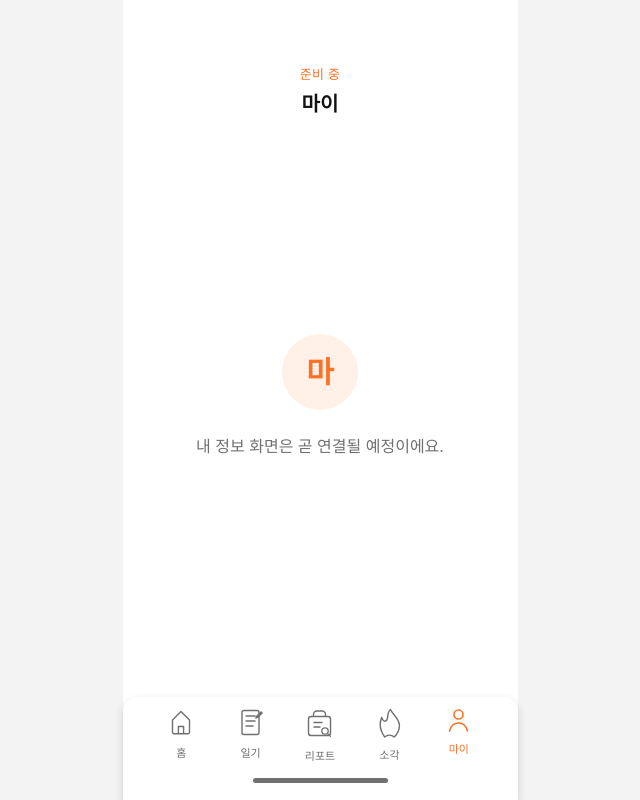
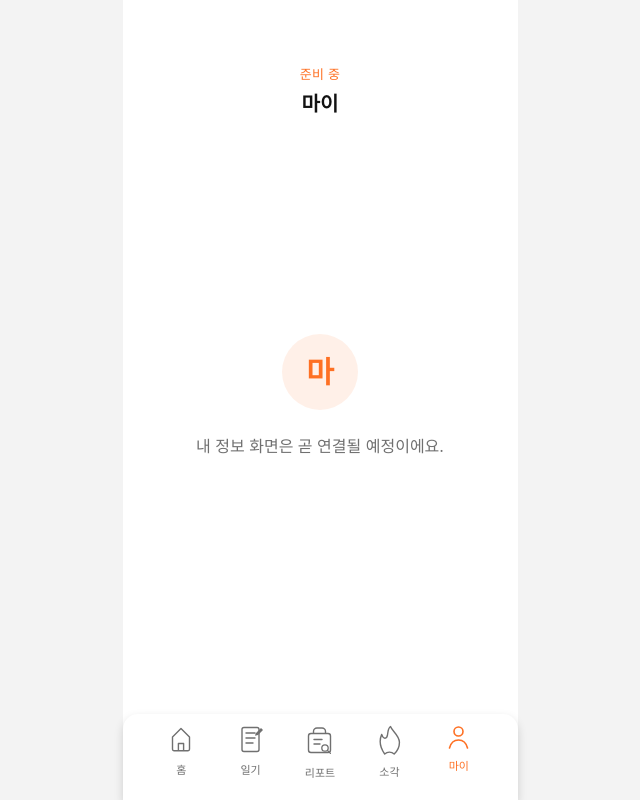
Before and after one commit to IT-Cotato/13th-Maeum-Bujeok-FE, a Next.js app: page /my in a window 1280 px wide. Shown: the whole page, without its empty margins (320-960 px from the left). Built offline with nearby package versions, Linux system fonts and the light colour scheme.

Commit message:
fix: 불필요한 하단 네비게이션 라벨 삭제

```diff
--- a/src/components/layout/BottomNavigation.tsx
+++ b/src/components/layout/BottomNavigation.tsx
@@ -20,7 +20,7 @@ export default function BottomNavigation({
   return (
     <nav
       aria-label="주요 메뉴"
-      className="fixed inset-x-0 bottom-0 z-50 mx-auto h-[103px] w-full max-w-[395px] rounded-t-[15px] bg-background shadow-[0_4px_10px_rgba(0,0,0,0.15)]"
+      className="fixed inset-x-0 bottom-0 z-50 mx-auto h-[86px] w-full max-w-[395px] rounded-t-[15px] bg-background shadow-[0_4px_10px_rgba(0,0,0,0.15)]"
     >
       <ul className="grid grid-cols-5 px-6 pt-[11px]">
         {items.map((item) => {
@@ -42,10 +42,6 @@ export default function BottomNavigation({
           );
         })}
       </ul>
-      <div
-        aria-hidden="true"
-        className="mx-auto mt-[8px] h-[5px] w-[135px] rounded-full bg-gray-500"
-      />
     </nav>
   );
 }
```
